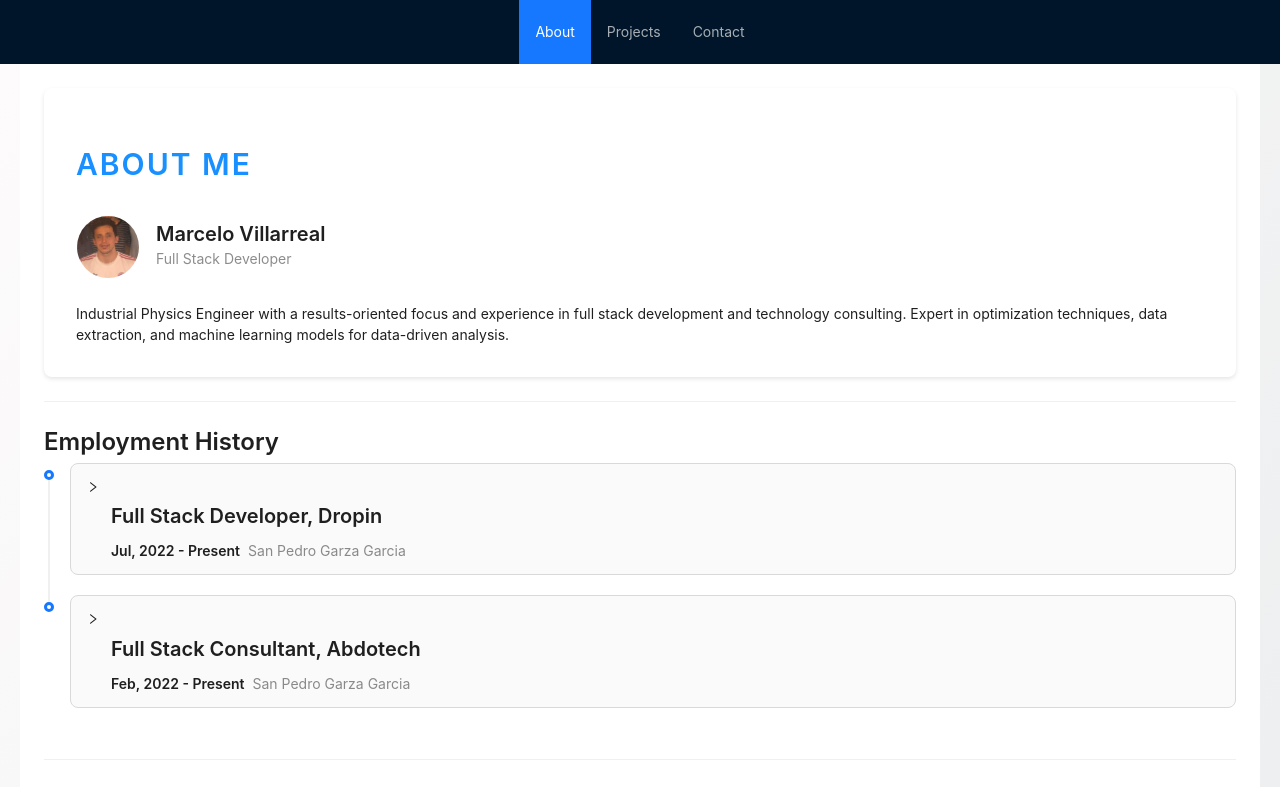
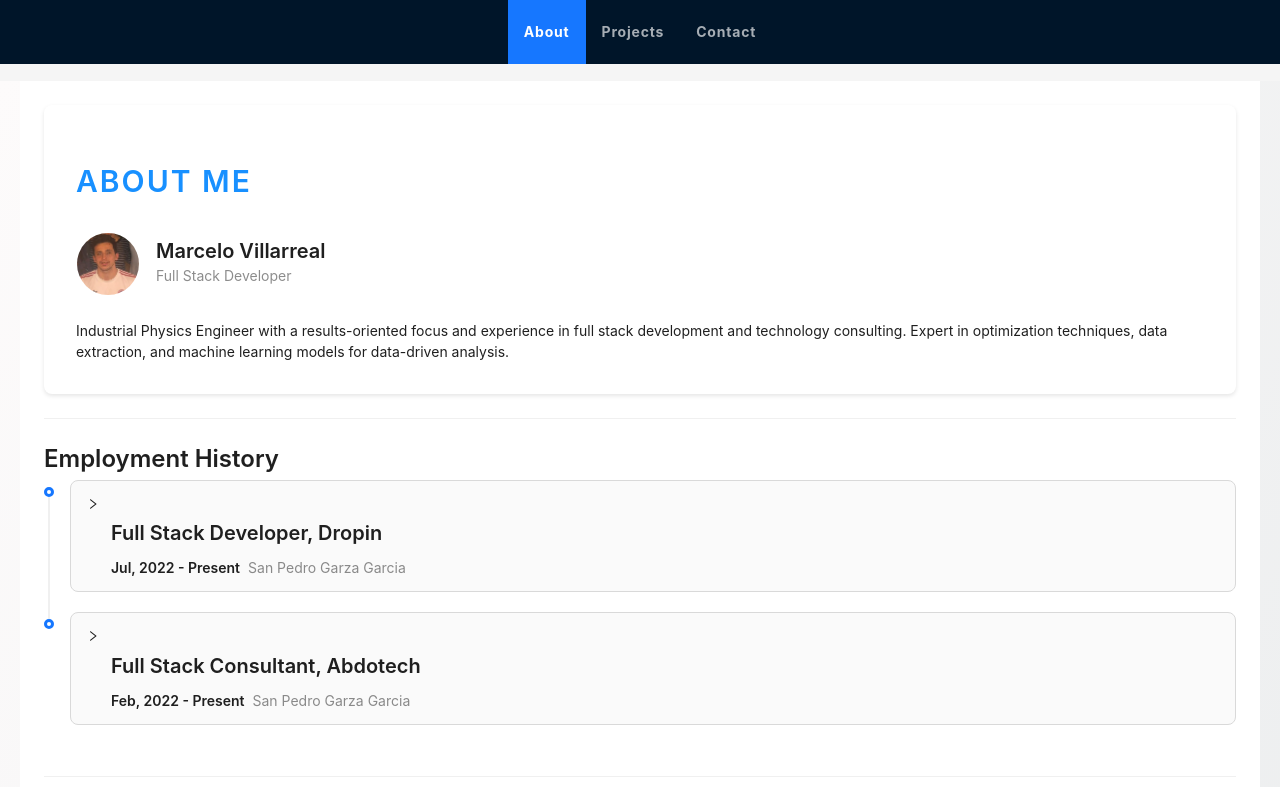
Before and after one commit to ilgaribaldi/portfolio, a React (Create React App) app: page / in a window 1280 px wide. Shown: the top 787 px of the page. Built offline with nearby package versions, Linux system fonts and the light colour scheme.

Commit message:
made menu items bold text

```diff
--- a/src/App.js
+++ b/src/App.js
@@ -32,19 +32,50 @@ function App() {
 
   return (
     <Layout>
-      <Header style={{ position: 'fixed', zIndex: 1, width: '100%' }}>
+      ;<Header
+  style={{
+    position: 'fixed',
+    zIndex: 1,
+    width: '100%',
+  }}
+>
+  <div
+    style={{
+      display: 'flex',
+      justifyContent: 'center',
+      alignItems: 'center',
+      height: '100%',
+    }}
+  >
     <Menu
       theme="dark"
       mode="horizontal"
       defaultSelectedKeys={['1']}
       onClick={handleMenuClick}
-          style={{ display: 'flex', justifyContent: 'center' }}
+      style={{ display: 'flex', justifyContent: 'center', flexGrow: 1 }}
     >
-          <Menu.Item key="1">About</Menu.Item>
-          <Menu.Item key="2">Projects</Menu.Item>
-          <Menu.Item key="3">Contact</Menu.Item>
+      <Menu.Item
+        key="1"
+        style={{ fontWeight: 'bold', letterSpacing: '0.05rem' }}
+      >
+        About
+      </Menu.Item>
+      <Menu.Item
+        key="2"
+        style={{ fontWeight: 'bold', letterSpacing: '0.05rem' }}
+      >
+        Projects
+      </Menu.Item>
+      <Menu.Item
+        key="3"
+        style={{ fontWeight: 'bold', letterSpacing: '0.05rem' }}
+      >
+        Contact
+      </Menu.Item>
     </Menu>
+  </div>
 </Header>
+
       <Content
         style={{
           padding: '0 20px',
```
Lines whose indentation alone changed are shown as unchanged.
